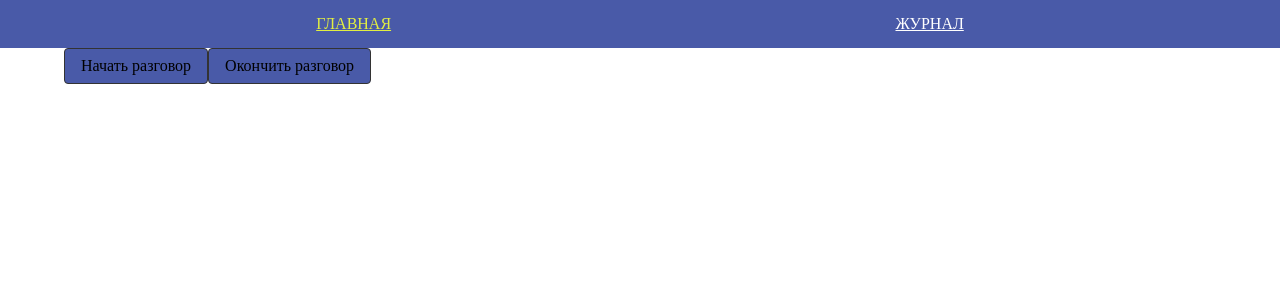
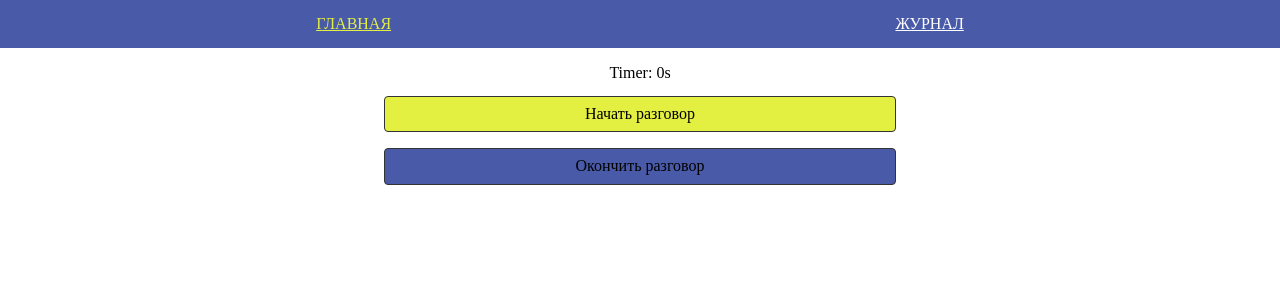
Before and after one commit to AleksandrRazhev/angular-test-task, an Angular app: page / in a window 1280 px wide. Both pictures are taken after typing "Sample", "Sample123" into the empty fields and a click on the button "Войти". Shown: the top 300 px of the page. Built offline with nearby package versions, Linux system fonts and the light colour scheme.

Commit message:
recorder added

```diff
--- a/src/app/app.routes.ts
+++ b/src/app/app.routes.ts
@@ -1,4 +1,5 @@
 import { Routes } from '@angular/router';
+
 import { RegistrationPageComponent } from './pages/registration-page/registration-page.component';
 import { MainPageComponent } from './pages/main-page/main-page.component';
 import { CallsPageComponent } from './pages/calls-page/calls-page.component';
--- a/src/app/pages/main-page/main-page.component.css
+++ b/src/app/pages/main-page/main-page.component.css
@@ -0,0 +1,21 @@
+.record {
+  margin: 0 auto;
+  max-width: 32rem;
+  display: flex;
+  flex-direction: column;
+}
+
+.record > *:not(:last-child) {
+  margin-bottom: 1rem;
+}
+
+.timer {
+  padding-top: 1rem;
+  height: 2rem;
+  text-align: center;
+}
+
+.active {
+  background-color: var(--accent-color);
+  cursor: not-allowed;
+}
--- a/src/app/pages/main-page/main-page.component.html
+++ b/src/app/pages/main-page/main-page.component.html
@@ -1,6 +1,10 @@
 <section>
-  <div>
-    <button>Начать разговор</button>
-    <button>Окончить разговор</button>
+  <div class="record">
+    <p class="timer">
+      <span> Timer: </span>
+      {{ this.timerService.timer }}s
+    </p>
+    <button class="active" (click)="this.start()">Начать разговор</button>
+    <button (click)="this.stop()">Окончить разговор</button>
   </div>
 </section>
--- a/src/app/pages/main-page/main-page.component.ts
+++ b/src/app/pages/main-page/main-page.component.ts
@@ -1,12 +1,31 @@
 import { Component } from '@angular/core';
+
+import { TimerService } from '../../services/timer.service';
+import { AudioService } from '../../services/audio.service';
 
 @Component({
   selector: 'app-main-page',
   standalone: true,
   imports: [],
   templateUrl: './main-page.component.html',
-  styleUrl: './main-page.component.css'
+  styleUrl: './main-page.component.css',
 })
 export class MainPageComponent {
-
+  constructor(
+    public timerService: TimerService,
+    public audioService: AudioService
+  ) {}
+  async start() {
+    try {
+      const mediaStream = await this.audioService.startStream();
+      this.audioService.startRecord(mediaStream);
+      this.timerService.start();
+    } catch (error) {
+      console.error("I can't record", error);
+    }
+  }
+  async stop() {
+    this.audioService.stopRecord();
+    this.timerService.stop();
+  }
 }
--- a/src/app/pages/registration-page/registration-page.component.ts
+++ b/src/app/pages/registration-page/registration-page.component.ts
@@ -1,14 +1,15 @@
 import { CommonModule } from '@angular/common';
 import { Component } from '@angular/core';
+import { Router } from '@angular/router';
 import {
   FormControl,
   FormGroup,
   ReactiveFormsModule,
   Validators,
 } from '@angular/forms';
+
 import { UserService } from '../../services/user.service';
 import { AuthGuardService } from '../../services/auth-guard.service';
-import { Router } from '@angular/router';
 
 @Component({
   selector: 'app-registration-page',
--- /dev/null
+++ b/src/app/services/audio.service.ts
@@ -0,0 +1,28 @@
+import { Injectable } from '@angular/core';
+
+@Injectable({
+  providedIn: 'root',
+})
+export class AudioService {
+  recorder: MediaRecorder | null = null;
+  blob: Blob[] = [];
+  startStream(): Promise<MediaStream> {
+    return navigator.mediaDevices.getUserMedia({ audio: true });
+  }
+  startRecord(mediaStream: MediaStream) {
+    this.recorder = new MediaRecorder(mediaStream);
+    this.recorder.ondataavailable = (event) => {
+      this.blob.push(event.data);
+    };
+    this.recorder.start();
+  }
+  stopRecord() {
+    if (this.recorder) {
+      this.recorder.stop();
+      const audioBlob = new Blob(this.blob, { type: 'audio/wav' });
+      const audioUrl = URL.createObjectURL(audioBlob);
+      const audio = new Audio(audioUrl);
+      audio.play();
+    }
+  }
+}
--- /dev/null
+++ b/src/app/services/timer.service.ts
@@ -0,0 +1,18 @@
+import { Injectable } from '@angular/core';
+
+@Injectable({
+  providedIn: 'root',
+})
+export class TimerService {
+  timer: number = 0;
+  interval: ReturnType<typeof setTimeout> | null = null;
+  start() {
+    if (this.interval) return;
+    this.timer = 0;
+    this.interval = setInterval(() => this.timer++, 1000);
+  }
+  stop() {
+    if (this.interval) clearInterval(this.interval);
+    this.interval = null;
+  }
+}
```
